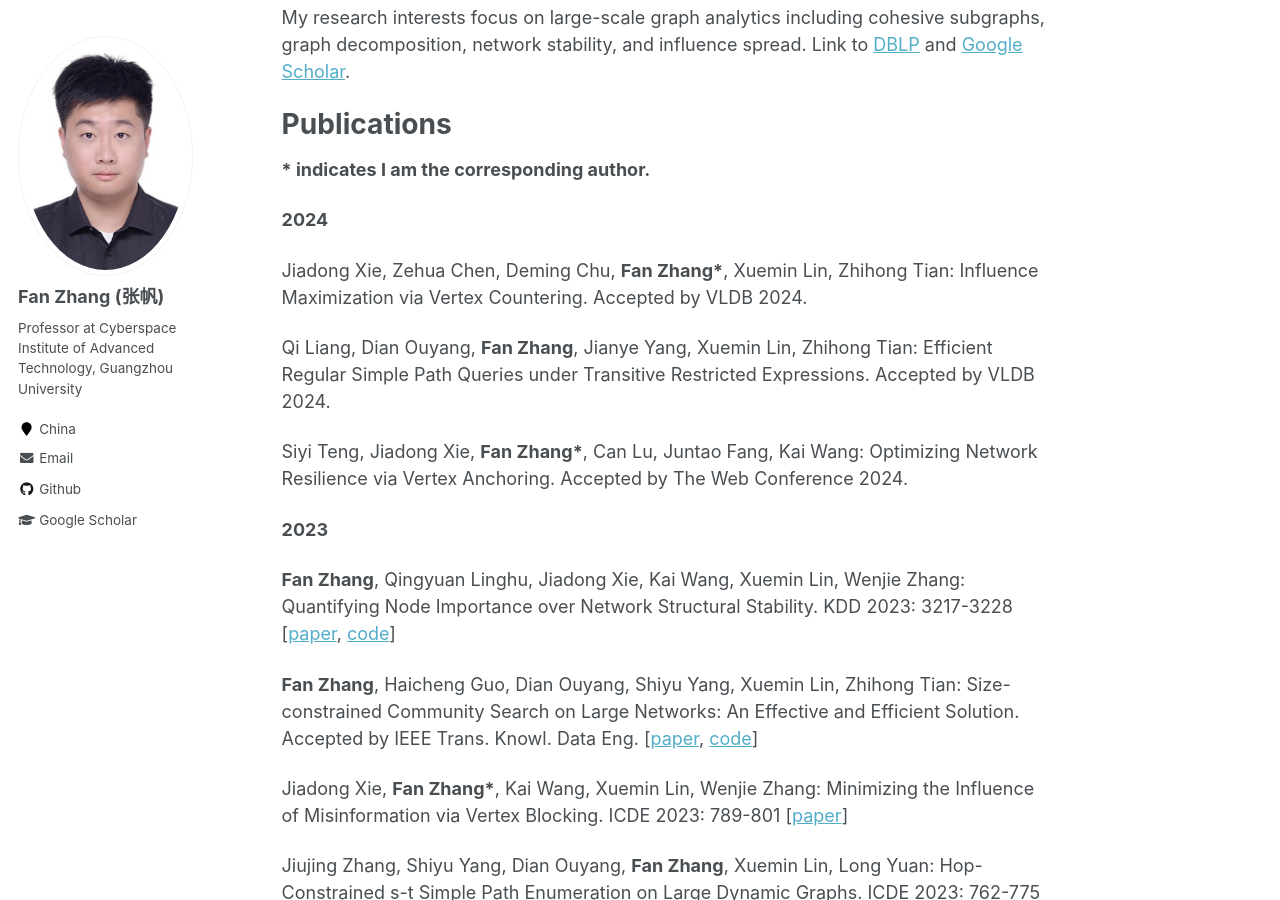
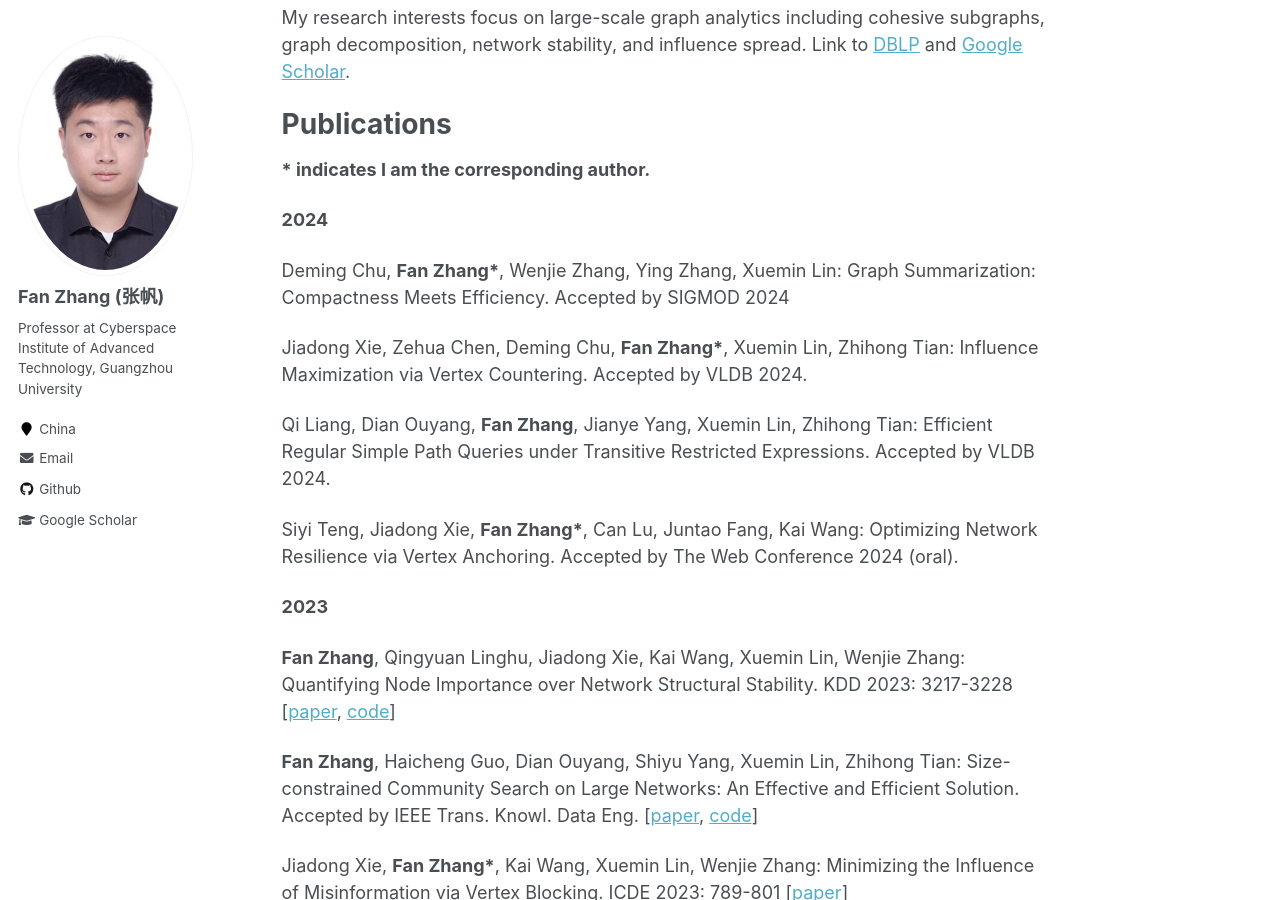
Before and after one commit to fanzhangcs/fanzhangcs.github.io, a Jekyll site: the page built from _pages/about.md, in a window 1280 px wide and 900 px high, scrolled down 342 px. Built offline with Jekyll 4.4.1, drawn with Linux system fonts in a browser that asks for light colours.

Commit message:
Update about.md

```diff
--- a/_pages/about.md
+++ b/_pages/about.md
@@ -19,11 +19,13 @@ Publications
 
 **2024**
 
+Deming Chu, **Fan Zhang\***, Wenjie Zhang, Ying Zhang, Xuemin Lin: Graph Summarization: Compactness Meets Efficiency. Accepted by SIGMOD 2024
+
 Jiadong Xie, Zehua Chen, Deming Chu, **Fan Zhang\***, Xuemin Lin, Zhihong Tian: Influence Maximization via Vertex Countering. Accepted by VLDB 2024.
 
 Qi Liang, Dian Ouyang, **Fan Zhang**, Jianye Yang, Xuemin Lin, Zhihong Tian: Efficient Regular Simple Path Queries under Transitive Restricted Expressions. Accepted by VLDB 2024.
 
-Siyi Teng, Jiadong Xie, **Fan Zhang\***, Can Lu, Juntao Fang, Kai Wang: Optimizing Network Resilience via Vertex Anchoring. Accepted by The Web Conference 2024.
+Siyi Teng, Jiadong Xie, **Fan Zhang\***, Can Lu, Juntao Fang, Kai Wang: Optimizing Network Resilience via Vertex Anchoring. Accepted by The Web Conference 2024 (oral).
 
 **2023**
 
```
